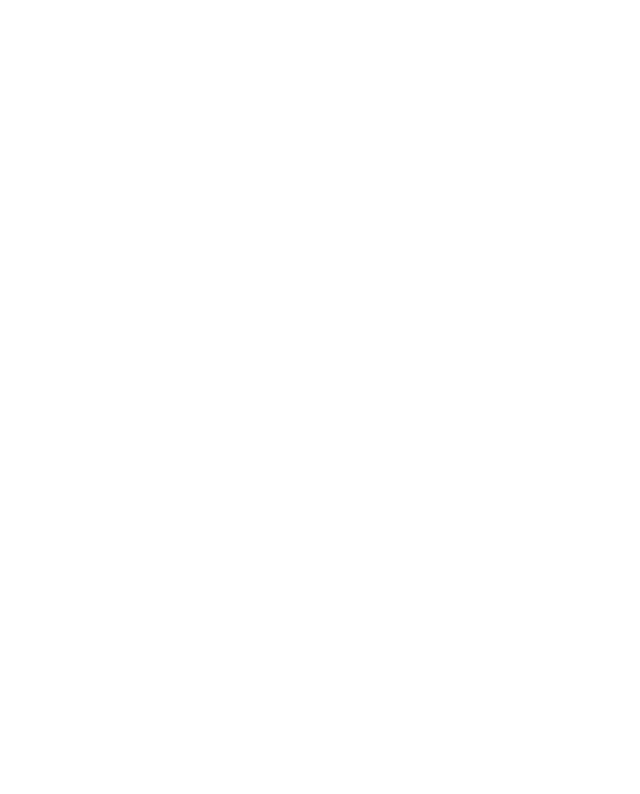
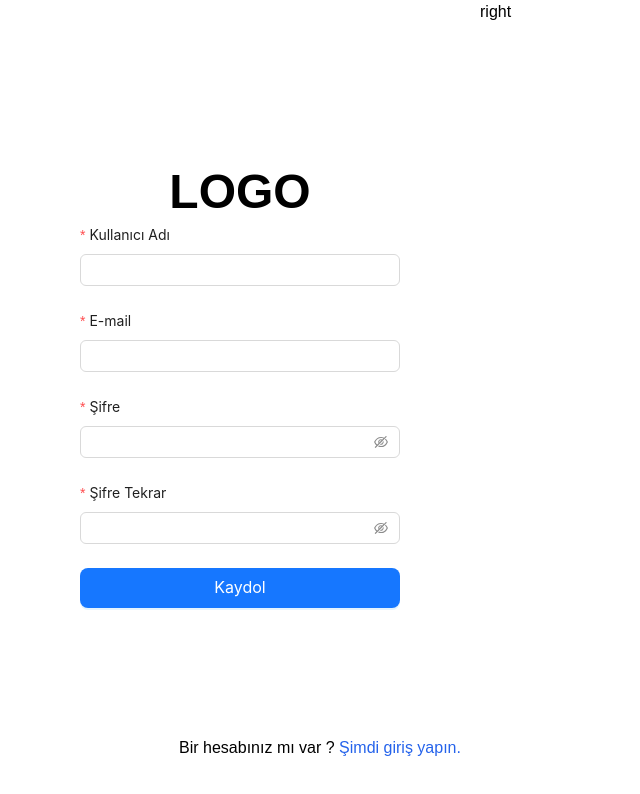
Before and after one commit to Ayalni2289/POS-projesi-Devam-, a React (Create React App) app in the folder client/: page /register in a window 1280 px wide. Before the commit this address had no page. Shown: the top 794 px of the page, without its empty margins (0-640 px from the left). Built offline with nearby package versions, Linux system fonts and the light colour scheme; the HTML template or start-up script is replaced by a standard one.

Commit message:
Register sayfası oluşturulmaya başlandı kaydolma kısmı tamamlandı.

```diff
--- a/client/src/App.jsx
+++ b/client/src/App.jsx
@@ -4,6 +4,7 @@
 import BillPage from "./pages/BillPage";
 import CustomerPage from "./pages/CustomerPage";
 import StatisticsPage from "./pages/StatisticsPage";
+import Register from "./pages/auth/Register";
 
 function App() {
   return (
@@ -15,6 +16,7 @@
           <Route path="/bill" element={<BillPage />} />
           <Route path="/customers" element={<CustomerPage />} />
           <Route path="/statistics" element={<StatisticsPage />} />
+          <Route path="/register" element={<Register />} />
         </Routes>
       </BrowserRouter>
     </>
--- /dev/null
+++ b/client/src/pages/auth/Register.jsx
@@ -0,0 +1,83 @@
+import { Button, Form, Input } from "antd";
+import { Link } from "react-router-dom";
+
+const Register = () => {
+  return (
+    <div className="h-screen">
+      <div className="flex justify-between h-full">
+        <div className="xl:px-20 px-10 w-full flex flex-col h-full justify-center relative">
+          <h1 className="text-center text-5xl font-bold mb-2">LOGO</h1>
+          <Form layout="vertical">
+            <Form.Item
+              label="Kullanıcı Adı"
+              name={"username"}
+              rules={[
+                {
+                  required: true,
+                  message: "Lütfen kullanıcı adınızı giriniz!",
+                },
+              ]}
+            >
+              <Input />
+            </Form.Item>
+            <Form.Item
+              label="E-mail"
+              name={"email"}
+              rules={[
+                {
+                  required: true,
+                  message: "Lütfen E-mail giriniz!",
+                },
+              ]}
+            >
+              <Input />
+            </Form.Item>
+            <Form.Item
+              label="Şifre"
+              name={"password"}
+              rules={[
+                {
+                  required: true,
+                  message: "Lütfen Şifre giriniz!",
+                },
+              ]}
+            >
+              <Input.Password />
+            </Form.Item>
+            <Form.Item
+              label="Şifre Tekrar"
+              name={"passwordAgain"}
+              rules={[
+                {
+                  required: true,
+                  message: "Lütfen Şifreyi tekrar giriniz!",
+                },
+              ]}
+            >
+              <Input.Password />
+            </Form.Item>
+            <Form.Item>
+              <Button
+                type="primary"
+                htmlType="submit"
+                className="w-full"
+                size="large"
+              >
+                Kaydol
+              </Button>
+            </Form.Item>
+          </Form>
+          <div className="flex justify-center absolute lef-0 bottom-10 w-full">
+            Bir hesabınız mı var ?&nbsp;{" "}
+            <Link className="text-blue-600" to="/login">
+              Şimdi giriş yapın.
+            </Link>
+          </div>
+        </div>
+        <div className="xl:w-4/6 min-w-[800px]">right</div>
+      </div>
+    </div>
+  );
+};
+
+export default Register;
```
